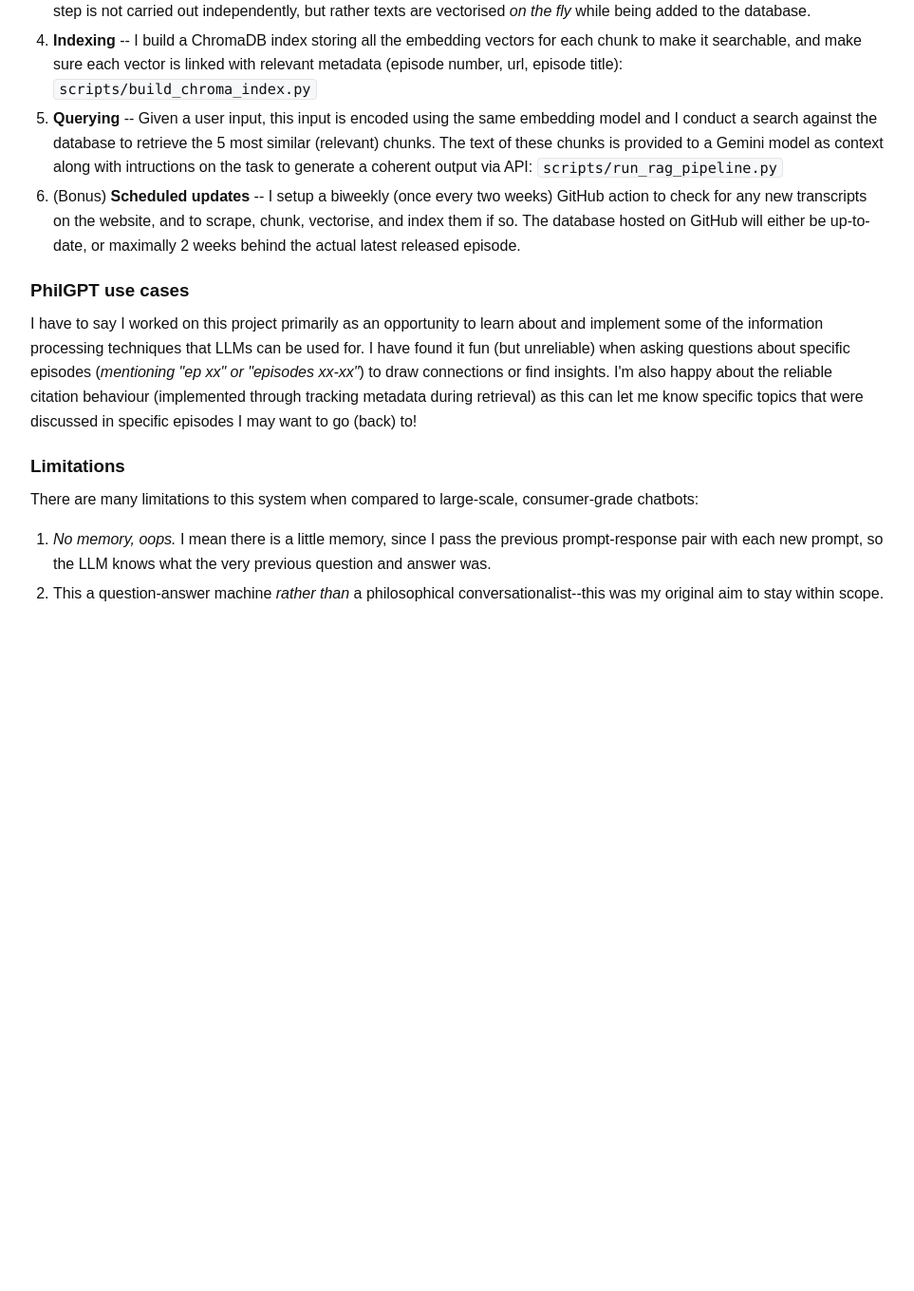
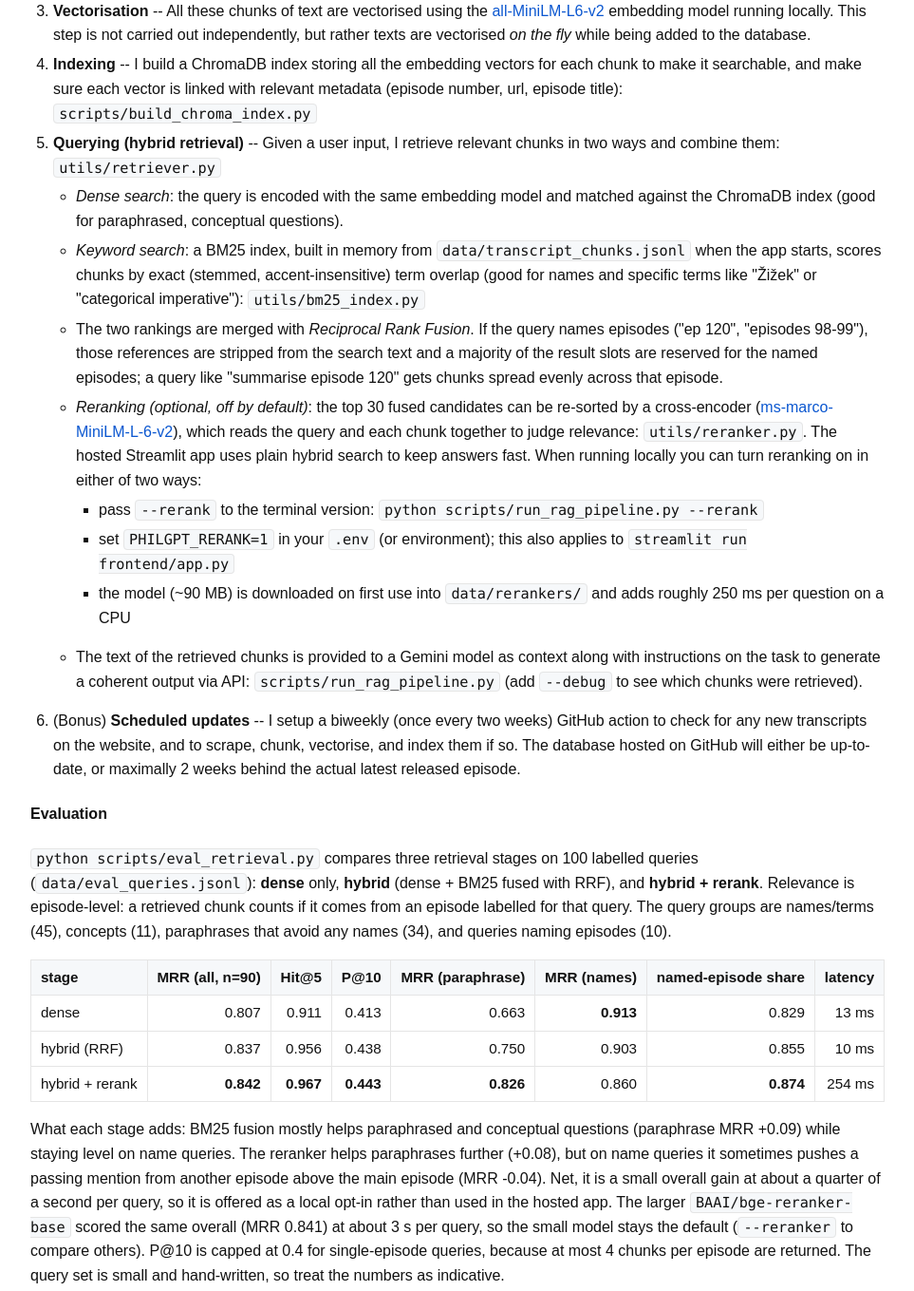
Before and after one commit to manthangadhia/PhilGPT, a plain HTML site: page frontend/index.html in a window 1280 px wide. Shown: the part 944-2303 px from the top of the page at 95% size, without its empty margins (158-1121 px from the left). Before the commit the page ends 1661 px from the top, so only its background shows below. Drawn offline with Linux system fonts and the light colour scheme.

Commit message:
Update index.html to match README; comment out essay note
The landing page now covers hybrid retrieval (dense + BM25 with RRF),
the optional local reranking (--rerank / PHILGPT_RERANK=1) and the
three-stage evaluation table, matching the README. The README's
placeholder note about a personal essay is commented out for now.

Co-Authored-By: Claude Opus 5.5 <noreply@anthropic.com>

```diff
--- a/frontend/index.html
+++ b/frontend/index.html
@@ -72,6 +72,27 @@
     .note {
       color: var(--muted);
     }
+    .table-wrap {
+      overflow-x: auto;
+      margin: 0 0 1em;
+    }
+    table {
+      border-collapse: collapse;
+      width: 100%;
+      font-size: 0.95em;
+    }
+    th, td {
+      border: 1px solid var(--border);
+      padding: 0.4em 0.65em;
+      text-align: right;
+      white-space: nowrap;
+    }
+    th:first-child, td:first-child {
+      text-align: left;
+    }
+    th {
+      background: var(--code-bg);
+    }
   </style>
 </head>
 <body>
@@ -86,7 +107,7 @@
     <p>You have two options for interacting with this tool:</p>
     <ol>
       <li>You can access a very <a href="https://philgpt.streamlit.app/" target="_blank" rel="noopener noreferrer">barebones version of PhilGPT, hosted for free on Streamlit</a> for a browser-based chat interface! (Easiest way to go about this, but beware that things might break if there are multiple users at once, this is not a scalable software-engineering project.)</li>
-      <li>You can clone the project <a href="https://github.com/manthangadhia/PhilGPT" target="_blank" rel="noopener noreferrer">GitHub repository</a>, set your own Gemini-API key following <code>.env.example</code>, install the python environment either in a <em>venv</em> using the <code>requirements.txt</code>, or you can use <em>Pixi</em> as your package manager as I typically do and setup your minimal dependencies using the available <code>pixi.toml.example</code> into your local <code>pixi.toml</code> file. And finally, run <code>scripts/run_rag_pipeline.py</code>. (<a href="https://gist.github.com/willdumm/6b5063877f70157536111a92974535d1" target="_blank" rel="noopener noreferrer">For a quick guide to <em>Pixi</em>, I recommend these notes by GitHub user <em>willdumm</em>.</a>).</li>
+      <li>You can clone the project <a href="https://github.com/manthangadhia/PhilGPT" target="_blank" rel="noopener noreferrer">GitHub repository</a>, set your own Gemini-API key following <code>.env.example</code>, install the python environment either in a <em>venv</em> using the <code>requirements.txt</code>, or you can use <em>Pixi</em> as your package manager as I typically do and setup your minimal dependencies using the available <code>pixi.toml.example</code> into your local <code>pixi.toml</code> file. And finally, run <code>scripts/run_rag_pipeline.py</code> (or <code>streamlit run frontend/app.py</code> for the chat interface). Running locally also lets you switch on an optional reranking step (see <em>Reranking</em> below). (<a href="https://gist.github.com/willdumm/6b5063877f70157536111a92974535d1" target="_blank" rel="noopener noreferrer">For a quick guide to <em>Pixi</em>, I recommend these notes by GitHub user <em>willdumm</em>.</a>).</li>
     </ol>
     <p>This description above may not be enough for some people, and in case you want to try to replicate this/run it locally and something's not working out, feel free to reach out! <a href="https://www.hellomanthan.com">Find my contact here.</a></p>
 
@@ -101,11 +122,52 @@
           <li>Each chunk has one overlapping sentence with the previous chunk for continuity of context when chunks are retrieved later.</li>
         </ul>
       </li>
-      <li><strong>Vectorisation</strong> -- All these chunks of text are vectorised using the <a href="https://huggingface.co/sentence-transformers/all-MiniLM-L6-v2" target="_blank" rel="noopener noreferrer">all-MiniLM-L6-v1</a> embedding model running locally. This step is not carried out independently, but rather texts are vectorised <em>on the fly</em> while being added to the database.</li>
+      <li><strong>Vectorisation</strong> -- All these chunks of text are vectorised using the <a href="https://huggingface.co/sentence-transformers/all-MiniLM-L6-v2" target="_blank" rel="noopener noreferrer">all-MiniLM-L6-v2</a> embedding model running locally. This step is not carried out independently, but rather texts are vectorised <em>on the fly</em> while being added to the database.</li>
       <li><strong>Indexing</strong> -- I build a ChromaDB index storing all the embedding vectors for each chunk to make it searchable, and make sure each vector is linked with relevant metadata (episode number, url, episode title): <code>scripts/build_chroma_index.py</code></li>
-      <li><strong>Querying</strong> -- Given a user input, this input is encoded using the same embedding model and I conduct a search against the database to retrieve the 5 most similar (relevant) chunks. The text of these chunks is provided to a Gemini model as context along with intructions on the task to generate a coherent output via API: <code>scripts/run_rag_pipeline.py</code></li>
+      <li><strong>Querying (hybrid retrieval)</strong> -- Given a user input, I retrieve relevant chunks in two ways and combine them: <code>utils/retriever.py</code>
+        <ul>
+          <li><em>Dense search</em>: the query is encoded with the same embedding model and matched against the ChromaDB index (good for paraphrased, conceptual questions).</li>
+          <li><em>Keyword search</em>: a BM25 index, built in memory from <code>data/transcript_chunks.jsonl</code> when the app starts, scores chunks by exact (stemmed, accent-insensitive) term overlap (good for names and specific terms like "Žižek" or "categorical imperative"): <code>utils/bm25_index.py</code></li>
+          <li>The two rankings are merged with <em>Reciprocal Rank Fusion</em>. If the query names episodes ("ep 120", "episodes 98-99"), those references are stripped from the search text and a majority of the result slots are reserved for the named episodes; a query like "summarise episode 120" gets chunks spread evenly across that episode.</li>
+          <li><em>Reranking (optional, off by default)</em>: the top 30 fused candidates can be re-sorted by a cross-encoder (<a href="https://huggingface.co/cross-encoder/ms-marco-MiniLM-L-6-v2" target="_blank" rel="noopener noreferrer">ms-marco-MiniLM-L-6-v2</a>), which reads the query and each chunk together to judge relevance: <code>utils/reranker.py</code>. The hosted Streamlit app uses plain hybrid search to keep answers fast. When running locally you can turn reranking on in either of two ways:
+            <ul>
+              <li>pass <code>--rerank</code> to the terminal version: <code>python scripts/run_rag_pipeline.py --rerank</code></li>
+              <li>set <code>PHILGPT_RERANK=1</code> in your <code>.env</code> (or environment); this also applies to <code>streamlit run frontend/app.py</code></li>
+              <li>the model (~90 MB) is downloaded on first use into <code>data/rerankers/</code> and adds roughly 250 ms per question on a CPU</li>
+            </ul>
+          </li>
+          <li>The text of the retrieved chunks is provided to a Gemini model as context along with instructions on the task to generate a coherent output via API: <code>scripts/run_rag_pipeline.py</code> (add <code>--debug</code> to see which chunks were retrieved).</li>
+        </ul>
+      </li>
       <li>(Bonus) <strong>Scheduled updates</strong> -- I setup a biweekly (once every two weeks) GitHub action to check for any new transcripts on the website, and to scrape, chunk, vectorise, and index them if so. The database hosted on GitHub will either be up-to-date, or maximally 2 weeks behind the actual latest released episode.</li>
     </ol>
+
+    <h4>Evaluation</h4>
+    <p><code>python scripts/eval_retrieval.py</code> compares three retrieval stages on 100 labelled queries (<code>data/eval_queries.jsonl</code>): <strong>dense</strong> only, <strong>hybrid</strong> (dense + BM25 fused with RRF), and <strong>hybrid + rerank</strong>. Relevance is episode-level: a retrieved chunk counts if it comes from an episode labelled for that query. The query groups are names/terms (45), concepts (11), paraphrases that avoid any names (34), and queries naming episodes (10).</p>
+
+    <div class="table-wrap">
+      <table>
+        <thead>
+          <tr>
+            <th>stage</th>
+            <th>MRR (all, n=90)</th>
+            <th>Hit@5</th>
+            <th>P@10</th>
+            <th>MRR (paraphrase)</th>
+            <th>MRR (names)</th>
+            <th>named-episode share</th>
+            <th>latency</th>
+          </tr>
+        </thead>
+        <tbody>
+          <tr><td>dense</td><td>0.807</td><td>0.911</td><td>0.413</td><td>0.663</td><td><strong>0.913</strong></td><td>0.829</td><td>13 ms</td></tr>
+          <tr><td>hybrid (RRF)</td><td>0.837</td><td>0.956</td><td>0.438</td><td>0.750</td><td>0.903</td><td>0.855</td><td>10 ms</td></tr>
+          <tr><td>hybrid + rerank</td><td><strong>0.842</strong></td><td><strong>0.967</strong></td><td><strong>0.443</strong></td><td><strong>0.826</strong></td><td>0.860</td><td><strong>0.874</strong></td><td>254 ms</td></tr>
+        </tbody>
+      </table>
+    </div>
+
+    <p>What each stage adds: BM25 fusion mostly helps paraphrased and conceptual questions (paraphrase MRR +0.09) while staying level on name queries. The reranker helps paraphrases further (+0.08), but on name queries it sometimes pushes a passing mention from another episode above the main episode (MRR -0.04). Net, it is a small overall gain at about a quarter of a second per query, so it is offered as a local opt-in rather than used in the hosted app. The larger <code>BAAI/bge-reranker-base</code> scored the same overall (MRR 0.841) at about 3 s per query, so the small model stays the default (<code>--reranker</code> to compare others). P@10 is capped at 0.4 for single-episode queries, because at most 4 chunks per episode are returned. The query set is small and hand-written, so treat the numbers as indicative.</p>
 
     <h3>PhilGPT use cases</h3>
     <p>I have to say I worked on this project primarily as an opportunity to learn about and implement some of the information processing techniques that LLMs can be used for. I have found it fun (but unreliable) when asking questions about specific episodes (<em>mentioning "ep xx" or "episodes xx-xx"</em>) to draw connections or find insights. I'm also happy about the reliable citation behaviour (implemented through tracking metadata during retrieval) as this can let me know specific topics that were discussed in specific episodes I may want to go (back) to!</p>
```
Also changed, not shown: 1 other file.
